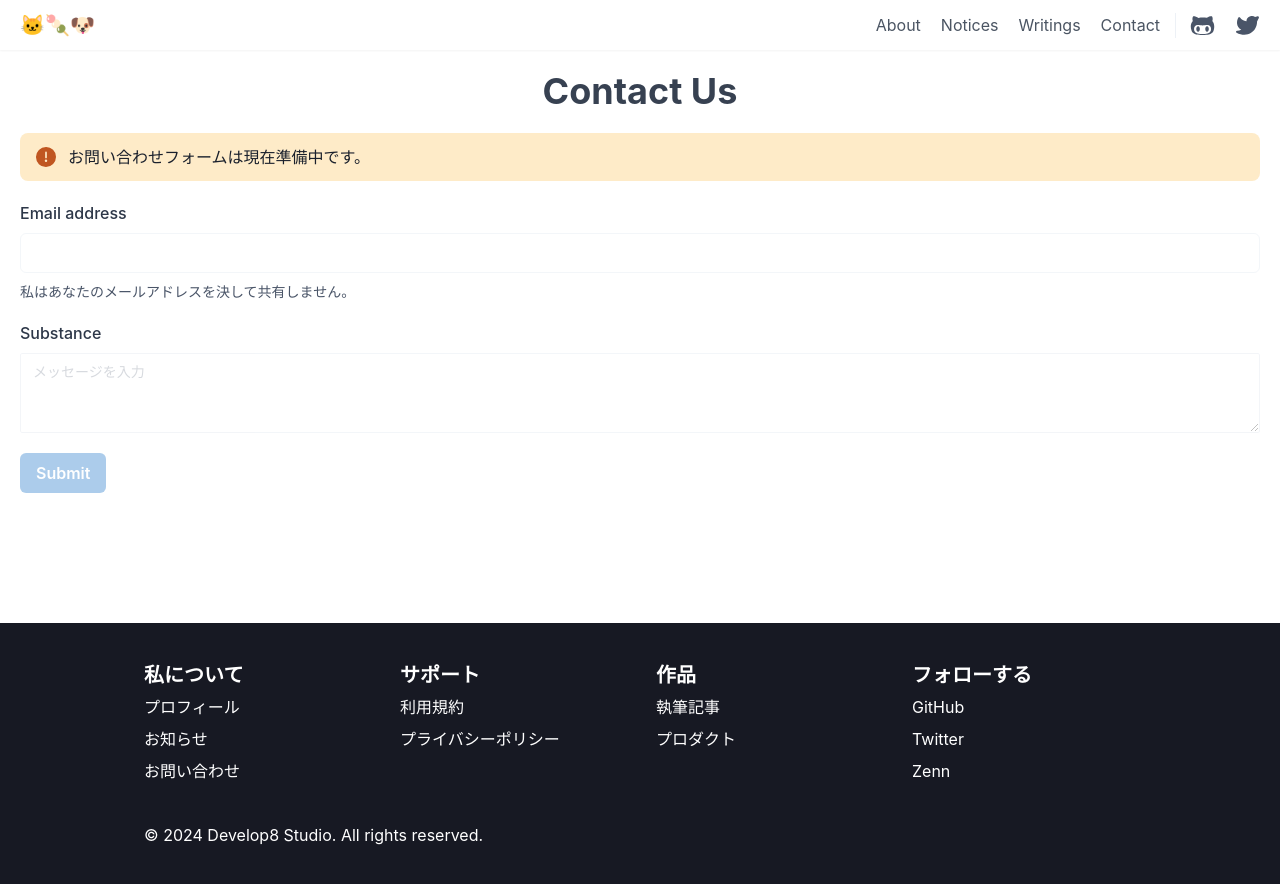
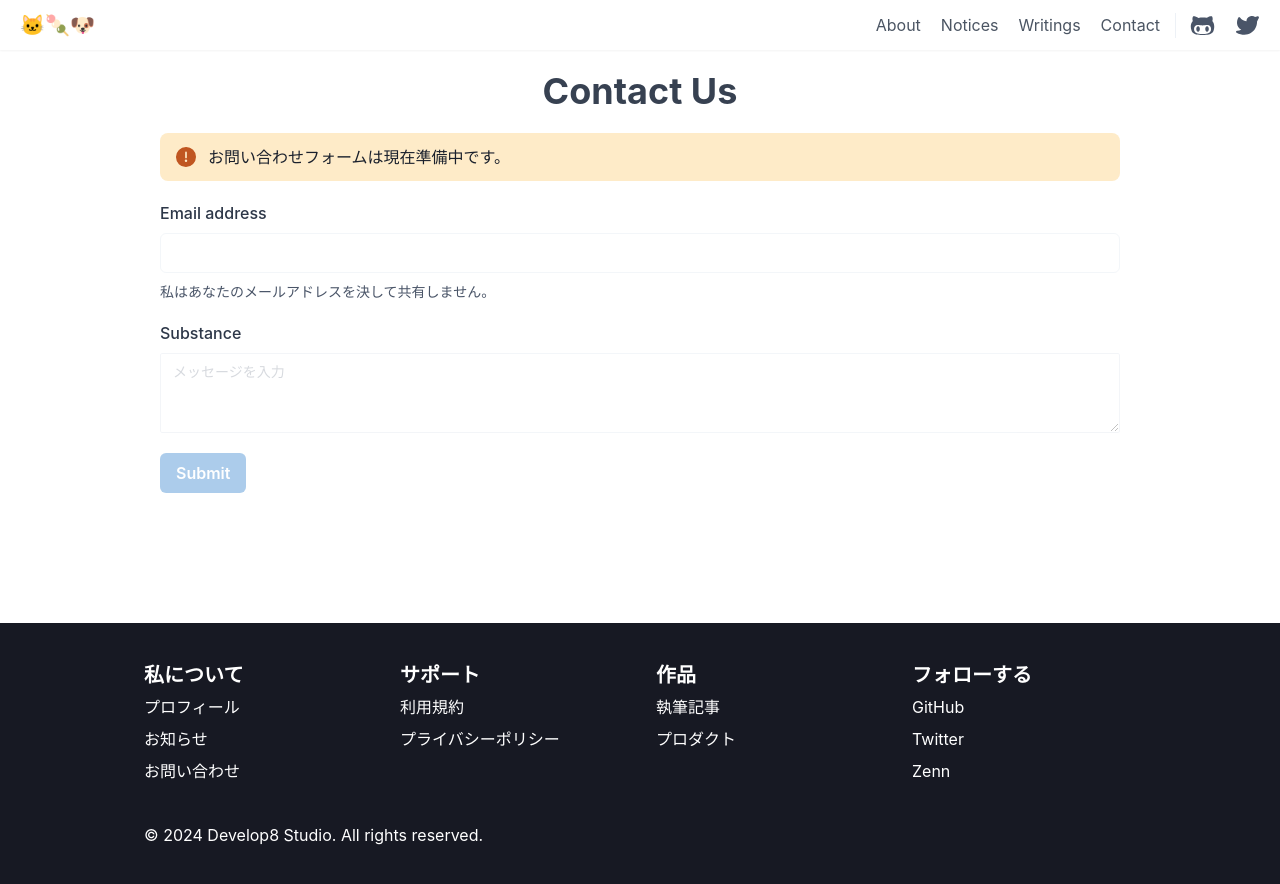
Before and after one commit to dev8-db/dev8-app, a Next.js app: page /contact in a window 1280 px wide. Shown: the top 884 px of the page. Built offline with nearby package versions, Linux system fonts and the light colour scheme.

Commit message:
Update Pages

```diff
--- a/src/components/Articles.js
+++ b/src/components/Articles.js
@@ -10,7 +10,7 @@ export default function Articles({ slice, des }) {
         { title: 'VercelでのNext.jsデプロイ時のタグ関連エラー対処法', description: '今回起きたエラー Next.jsで自分のWebページを開発していたところ、Vercelにデプロイしようとしてもできないエラーが複数発生しました。<img>タグを使用して画像を表示させていたところ以下のエラーが出ました。', url: 'https://zenn.dev/dev8/articles/error_next_vercel' },
         { title: 'JavaScriptとTypeScriptの違い', description: 'TypeScriptとは TypeScript（略称: TS）は、Microsoftによって開発されたJavaScriptの拡張として開発されたプログラミング言語です。 JavaScriptとTypeScriptの違い JavaScriptとTypeScriptは、型付けに関する重要な違いがあります。 静的な型付け JavaScriptでは、変数や関数の型は実行時に決まります。つまり、コードを実行する際に変数に代入される値の型によって、その変数の型が動的に決定されます。例えば、以下のようなJavaScriptコードを考えてみましょう。 let x = 10; // xは数値型', url: 'https://zenn.dev/dev8/articles/typing_js_ts' },
         { title: 'ベクター画像とラスター画像の違い', description: 'ベクター画像とラスター画像とは 画像にはベクター画像とラスター画像という2つのタイプがあります。 ベクター画像 数学の式で描かれた図形。拡大してもボケず、きれい。 SVG (Scalable Vector Graphics) Webページや印刷物でよく使われる。拡大しても画質が劣化しない。 AI (Adobe Illustrator) Adobe Illustratorの図形データ形式で、本格的なデザインに使われる。 ラスター画像 小さなドット（ピクセル）の集まりで構成され、拡大するとドットが目立つ。 JPEG (Joint Photog...', url: 'https://zenn.dev/dev8/articles/image_magick' },
-        { title: 'Gatsby.js 入門', description: "Gatsbyとは https://www.gatsbyjs.com/docs/ Gatsby is a React-based open source framework for creating websites. Whether your site has 100 pages or 100,000 pages — if you care deeply about performance, scalability, and built-in security — you'll love building with us. Start pulling data from your ...", url: 'https://zenn.dev/dev8/articles/gatsby_tutorial' }
+        { title: 'Gatsby.js 入門', description: "公式ドキュメントによると「Gatsbyは、パフォーマンス、スケーラビリティ、セキュリティを追求したReactベースのフレームワークです。100ページでも10,000ページでも、お気に入りのサイトを作るのに最適で、ヘッドレスCMSからデータを楽々取得できます。」と説明されています。", url: 'https://zenn.dev/dev8/articles/gatsby_tutorial' }
     ];
 
     const truncateDescription = (description, maxLength) => {
--- /dev/null
+++ b/src/components/ContactForm.js
@@ -0,0 +1,43 @@
+import Head from "next/head";
+import { Button } from '@chakra-ui/react';
+import React from 'react';
+import { Heading } from '@chakra-ui/react';
+import { VStack } from '@chakra-ui/react';
+import {
+    FormControl,
+    FormLabel,
+    FormHelperText,
+    Input,
+    Textarea
+} from '@chakra-ui/react';
+import {
+    Alert,
+    AlertIcon,
+    Card,
+    Stack
+} from '@chakra-ui/react';
+
+export default function ContactForm() {
+    return (
+        <VStack textAlign="left">
+        <div
+            overflow='hidden'
+            className="w-[90%] md:w-[75%]"
+            >
+            <Alert status='warning' className='rounded-lg'>
+                <AlertIcon />お問い合わせフォームは現在準備中です。
+            </Alert>
+            <FormControl className='mt-5'>
+            <FormLabel textColor="gray.700">Email address</FormLabel>
+            <Input type='email' isDisabled/>
+            <FormHelperText>私はあなたのメールアドレスを決して共有しません。</FormHelperText>
+            </FormControl>
+            <FormControl className='mt-5'>
+            <FormLabel textColor="gray.700">Substance</FormLabel>
+            <Textarea placeholder='メッセージを入力' size='sm' isDisabled/>
+            </FormControl>
+            <Button type='submit' colorScheme='blue' className='mt-5' isDisabled>Submit</Button>
+        </div>
+        </VStack>
+    )
+}
--- a/src/pages/contact.js
+++ b/src/pages/contact.js
@@ -14,28 +14,16 @@ import {
     Alert,
     AlertIcon,
 } from '@chakra-ui/react';
+import ContactForm from "@/components/ContactForm";
 
 export default function Contact() {
     return (
-        <div className='mr-[10px] ml-[10px] md:mr-5 md:ml-5'>
+        <div>
             <Head>
                 <title>Contact Us -Develop8 Studio</title>
             </Head>
             <VStack className='mb-5'><Heading className="text-gray-700">Contact Us</Heading></VStack>
-            <Alert status='warning' className='rounded-lg'>
-                <AlertIcon />
-                お問い合わせフォームは現在準備中です。
-            </Alert>
-            <FormControl className='mt-5'>
-            <FormLabel textColor="gray.700">Email address</FormLabel>
-            <Input type='email' isDisabled/>
-            <FormHelperText>私はあなたのメールアドレスを決して共有しません。</FormHelperText>
-            </FormControl>
-            <FormControl className='mt-5'>
-            <FormLabel textColor="gray.700">Substance</FormLabel>
-            <Textarea placeholder='メッセージを入力' size='sm' isDisabled/>
-            </FormControl>
-            <Button type='submit' colorScheme='blue' className='mt-5' isDisabled>Submit</Button>
+            <ContactForm />
         </div>
     )
 }
```
